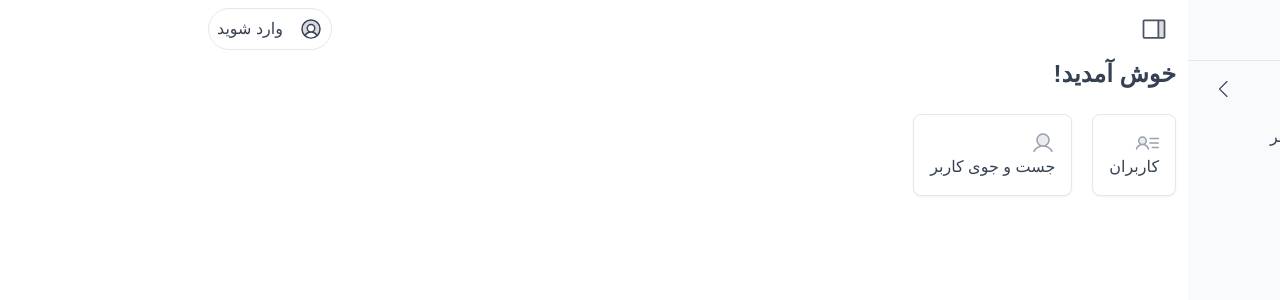
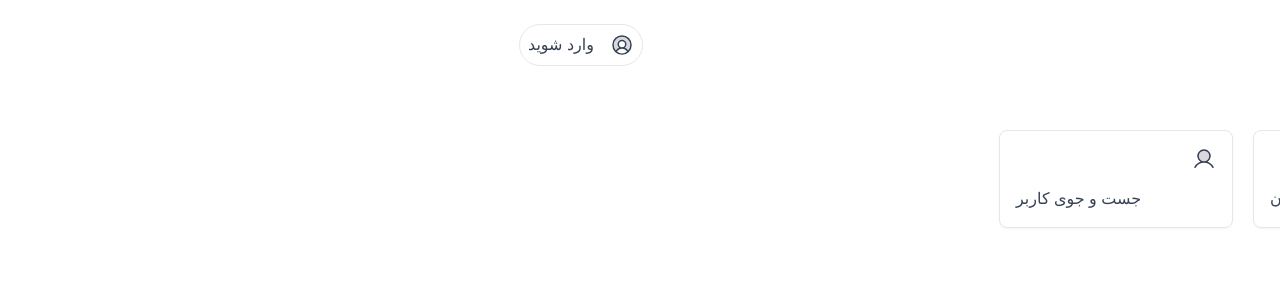
Before and after one commit to Avestair/faraz-raya-skill-evaluation, a Next.js app: page / in a window 1280 px wide. Shown: the top 300 px of the page. Built offline with nearby package versions, Linux system fonts and the light colour scheme.

Commit message:
fixed some style issues in dark mode

```diff
--- a/app/layout.tsx
+++ b/app/layout.tsx
@@ -25,12 +25,12 @@ export default function RootLayout({
   return (
     <html lang="fa" dir="rtl">
       <body
-        className={`flex h-screen w-full justify-between ${Vazir.variable} antialiased`}
+        className={`flex h-screen w-full justify-between bg-gray-100 dark:bg-stone-900 ${Vazir.variable} antialiased`}
       >
         <TQueryProvider>
           <SidebarProvider>
             <SideBar />
-            <main className="w-full bg-white px-3 text-gray-700 dark:bg-stone-900 dark:text-white">
+            <main className="my-4 w-full bg-white px-3 text-gray-700 dark:bg-stone-950 dark:text-gray-100">
               <Header />
               {children}
               <Toaster position="top-left" />
--- a/app/page.tsx
+++ b/app/page.tsx
@@ -9,14 +9,14 @@ export default function DashBoard() {
       <div className="flex gap-5">
         <Link href={"/users"}>
           <Card bodyClassName="grid gap-4 w-[200px]">
-            <PiUserListDuotone className="size-6 text-gray-400" />
+            <PiUserListDuotone className="size-6" />
             <p className="justify-self-end">کاربران</p>
           </Card>
         </Link>
 
         <Link href={"/searchuser"}>
           <Card bodyClassName="grid gap-4 w-[200px]">
-            <PiUserDuotone className="size-6 text-gray-400" />
+            <PiUserDuotone className="size-6" />
             <p className="justify-self-end">جست و جوی کاربر</p>
           </Card>
         </Link>
--- a/app/searchuser/page.tsx
+++ b/app/searchuser/page.tsx
@@ -135,12 +135,12 @@ export default function UserSearchPage() {
         onSubmit={(e) => e.preventDefault()}
         className="mx-auto flex flex-col gap-4 px-8 md:flex-row"
       >
-        <div className="flex gap-2 rounded-md border border-gray-300 dark:border-white">
+        <div className="flex gap-2 rounded-md border border-gray-300 dark:border-white dark:bg-stone-900">
           <input
             type="text"
             name="full_name"
             placeholder="نام و نام خانوادگی کاربر مورد نظر را وارد کنید..."
-            className="w-[95%] border-0 p-2 text-gray-700 outline-none placeholder:text-sm"
+            className="w-[95%] border-0 p-2 text-gray-700 outline-none placeholder:text-sm dark:text-gray-200"
             value={searchTerm}
             onChange={(e) => setSearchTerm(e.target.value)}
           />
--- a/components/SideBar.tsx
+++ b/components/SideBar.tsx
@@ -10,7 +10,7 @@ import {
   PiUserListDuotone,
 } from "react-icons/pi";
 
-export function SideBar() {
+export default function SideBar() {
   const userSubMenu = [
     { title: "کاربران", href: "/users" },
     { title: "کاربران", href: "/users" },
@@ -26,10 +26,10 @@ export function SideBar() {
           animate={{ x: 0 }}
           exit={{ x: "100%" }}
           transition={{ type: "tween", ease: "easeInOut", duration: 0.3 }}
-          className="fixed top-0 right-0 z-30 flex h-[100vh] w-[20%] min-w-[280px] flex-col overflow-y-auto border-r border-gray-50 bg-gray-50 text-gray-700 shadow-lg md:static md:left-0 md:w-auto md:min-w-[280px] md:border-t-0 md:border-r md:border-l-0 md:shadow-none lg:z-0 dark:bg-stone-900 dark:text-white"
+          className="fixed top-0 right-0 z-30 flex h-[100vh] w-[20%] min-w-[280px] flex-col overflow-y-auto border-l border-gray-400 bg-gray-100 text-gray-700 shadow-lg md:static md:left-0 md:w-auto md:min-w-[280px] md:border-t-0 md:border-r md:border-l-0 md:shadow-none lg:z-0 dark:border-l dark:bg-stone-900 dark:text-gray-100"
         >
           {/* Sidebar Header Section */}
-          <div className="relative flex items-center justify-between border-b border-gray-200 p-4 dark:border-gray-700">
+          <div className="relative flex items-center justify-between border-b border-gray-400 p-4">
             <div className="flex w-full items-center justify-between">
               <span className="text-xl font-bold">Hamed Iravni</span>
               <PiSidebarSimpleDuotone
@@ -59,5 +59,3 @@ export function SideBar() {
     </AnimatePresence>
   );
 }
-
-export default React.memo(SideBar);
--- a/components/UserTable.tsx
+++ b/components/UserTable.tsx
@@ -146,7 +146,7 @@ export default function UserTable({
   }
 
   if (!users) {
-    return <div className="py-8 text-center">No users data available.</div>;
+    return <div className="py-8 text-center">هیچ کاربری بیدا نشد.</div>;
   }
 
   return (
@@ -162,7 +162,7 @@ export default function UserTable({
           id="jobTitleFilter"
           value={jobTitleFilter}
           onChange={(e) => setJobTitleFilter(e.target.value)}
-          className="rounded-md border border-gray-300 bg-white py-2 text-gray-900 outline-none focus:ring focus:ring-black dark:border-gray-600 dark:bg-gray-700 dark:text-white dark:focus:ring-white"
+          className="rounded-md border border-gray-300 bg-white py-2 text-gray-900 outline-none focus:ring focus:ring-black dark:border-gray-600 dark:bg-stone-700 dark:text-white dark:focus:ring-white"
         >
           {uniqueJobTitles.map((title) => (
             <option key={title} value={title}>
--- a/ui/Button.tsx
+++ b/ui/Button.tsx
@@ -10,11 +10,11 @@ const baseStyles =
 
 const variantStyles: Record<ButtonVariant, string> = {
   default:
-    "bg-black text-white hover:bg-white hover:text-black border border-black focus:outline-none focus:ring-2 focus:ring-black focus:ring-offset-2",
+    "bg-stone-950 dark:bg-white hover:dark:bg-stone-900 hover:dark:text-white dark:text-gray-900 border border-stone-950 dark:border-white text-white hover:bg-white hover:text-black border focus:outline-none focus:ring-2 focus:ring-black focus:ring-offset-2",
   outlined:
     "bg-white text-black hover:bg-black hover:text-white border border-black focus:outline-none focus:ring-2 focus:ring-black focus:ring-offset-2",
   danger:
-    "bg-red-200/80 text-red-500 hover:bg-red-700 hover:text-white focus:outline-none focus:ring-2 focus:ring-red-700 focus:ring-offset-2",
+    "bg-red-200/80 dark:bg-red-700 dark:text-white dark:hover:bg-transparent dark:border-red-700 border-0 dark:hover:text-red-700 dark:border text-red-500 hover:bg-red-700 hover:text-white focus:outline-none focus:ring-2 focus:ring-red-700 focus:ring-offset-2",
   warning:
     "bg-yellow-200/80 text-yellow-500 hover:bg-yellow-700 hover:text-white focus:outline-none focus:ring-2 focus:ring-yellow-700 focus:ring-offset-2",
   success:
--- a/ui/Card.tsx
+++ b/ui/Card.tsx
@@ -12,14 +12,14 @@ export default function Card({
   containerClassName,
 }: CardProps) {
   const containerBaseClass =
-    "grid gap-3 rounded-lg border border-gray-200 bg-white p-4 shadow-xs transition-all duration-500 hover:bg-gray-50";
+    "grid gap-3 rounded-lg border border-gray-200 p-4 shadow-xs transition-all duration-500";
   const containrMergedClassName = twMerge(
     containerBaseClass,
     containerClassName,
   );
 
   const bodyBaseClassName = "";
-  const bodyMergedClassName = twMerge(bodyBaseClassName, bodyBaseClassName);
+  const bodyMergedClassName = twMerge(bodyBaseClassName, bodyClassName);
   return (
     <div className={containrMergedClassName}>
       <div className={bodyMergedClassName}>{children}</div>
--- a/ui/Input.tsx
+++ b/ui/Input.tsx
@@ -14,7 +14,7 @@ export default function Input({
   ...props
 }: InputProps) {
   const baseClassName =
-    "focus:border-black focus:dark:border-white rounded-sm border border-gray-200 p-2 text-gray-800 transition-all duration-300 outline-none placeholder:text-sm placeholder:text-gray-500";
+    "focus:border-black focus:dark:border-white rounded-sm border border-gray-200 p-2 text-gray-800 dark:text-gray-300 transition-all duration-300 outline-none placeholder:text-sm placeholder:text-gray-500";
   const mergedClassName = twMerge(baseClassName, className);
   return (
     <input
--- a/ui/Table.tsx
+++ b/ui/Table.tsx
@@ -59,7 +59,7 @@ export function TableHeader({
 }
 
 export function TableRow({ children, className }: TableRowProps) {
-  const baseClassName = `text-sm lg:text-base border-b border-gray-200 even:bg-gray-100 last:border-0`;
+  const baseClassName = `text-sm lg:text-base border-b border-gray-200 even:bg-gray-100 dark:even:bg-stone-950 dark:text-gray-200 last:border-0`;
   const mergedClassName = twMerge(baseClassName, className);
   return <tr className={mergedClassName}>{children}</tr>;
 }
--- a/ui/menu/SubMenuElement.tsx
+++ b/ui/menu/SubMenuElement.tsx
@@ -30,7 +30,7 @@ export default function SubMenuElement({
           isActive ? "bg-stone-900" : "bg-gray-300"
         }`}
       ></span>
-      <span className="mt-1.5 text-sm">{title}</span>
+      <span className="mt-1.5 text-sm text-gray-600">{title}</span>
     </Link>
   );
 }
```
Also changed, not shown: ui/Modal.tsx (+10 -4 lines).
